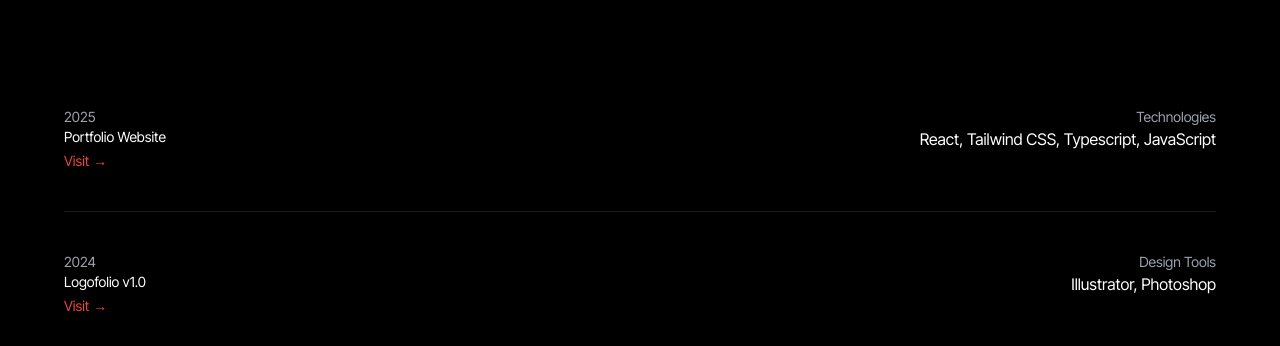
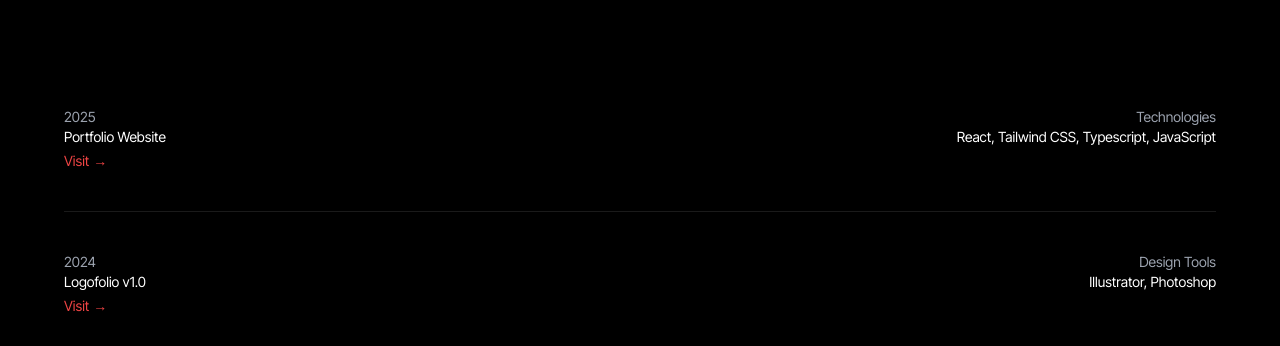
Before and after one commit to blurryface027/my-portfolio, a React (Vite) app: page / in a window 1280 px wide. Shown: the part 1560-1906 px from the top of the page. Built offline with nearby package versions, Linux system fonts and the light colour scheme.

Commit message:
fix: adjust text size for technologies and design tools sections for consistency

```diff
--- a/src/App.tsx
+++ b/src/App.tsx
@@ -154,7 +154,7 @@ export default function App() {
         {/* Technologies Used */}
         <div className="text-right">
           <p className="text-gray-400 text-sm">Technologies</p>
-          <p className="text-base text-md">React, Tailwind CSS, Typescript, JavaScript</p>
+          <p className="text-base text-sm">React, Tailwind CSS, Typescript, JavaScript</p>
         </div>
       </div>
 
@@ -175,7 +175,7 @@ export default function App() {
         {/* Technologies Used */}
         <div className="text-right">
           <p className="text-gray-400 text-sm">Design Tools</p>
-          <p className="text-base text-md">Illustrator, Photoshop</p>
+          <p className="text-base text-sm">Illustrator, Photoshop</p>
         </div>
       </div>
 
```
